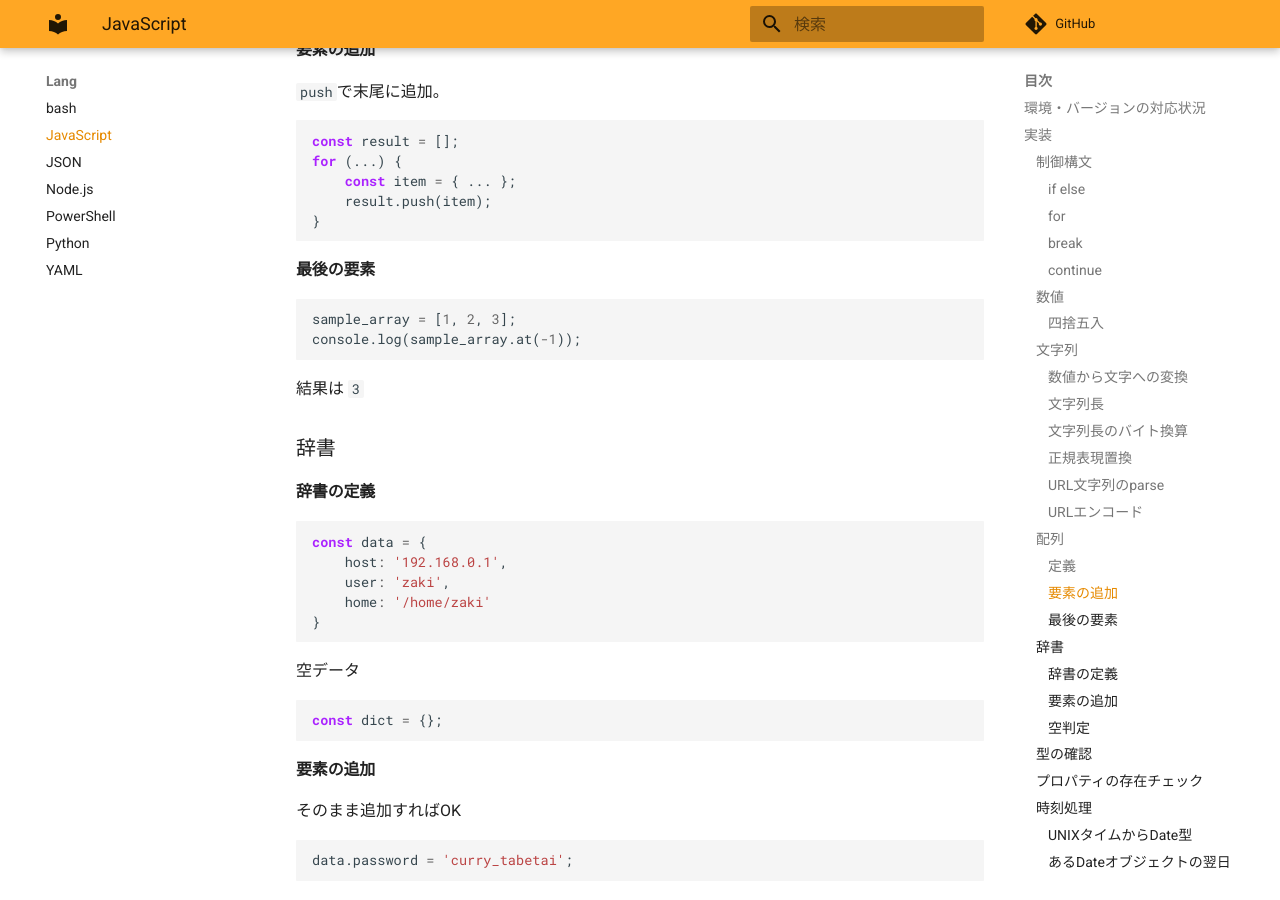
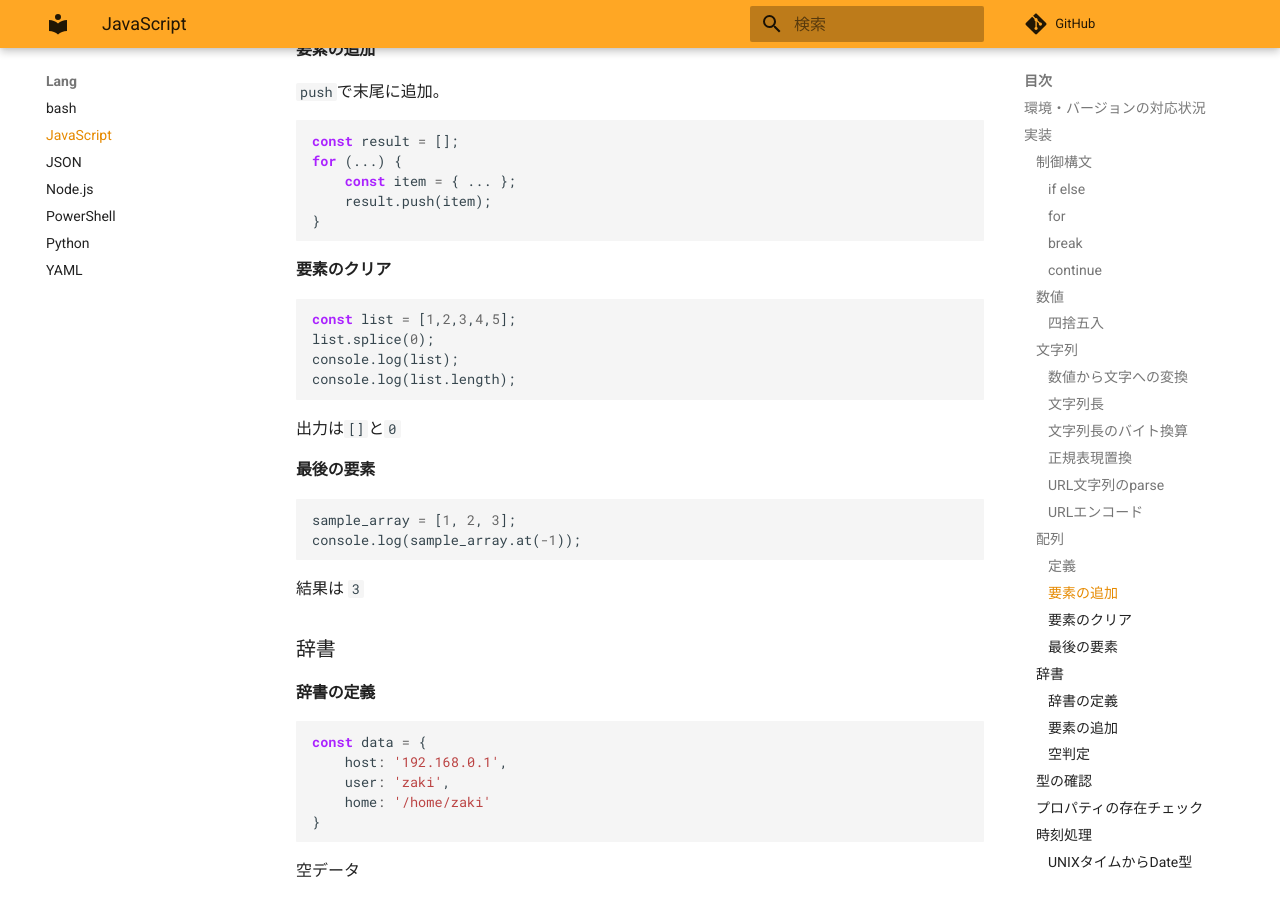
Before and after one commit to zaki-lknr/docs, an MkDocs documentation site: the page built from docs/lang/js.md, in a window 1280 px wide and 900 px high, scrolled down 2902 px. Built offline with MkDocs 1.6.1 and Material for MkDocs 9.7.7, drawn with Linux system fonts in a browser that asks for light colours; comment, search, counter and statistics services are not loaded.

Commit message:
add: lang/javascript: 配列要素のクリア

````diff
--- a/docs/lang/js.md
+++ b/docs/lang/js.md
@@ -151,6 +151,17 @@ for (...) {
     result.push(item);
 }
 ```
+
+#### 要素のクリア
+
+```javascript
+const list = [1,2,3,4,5];
+list.splice(0);
+console.log(list);
+console.log(list.length);
+```
+
+出力は`[]`と`0`
 
 #### 最後の要素
 
````
